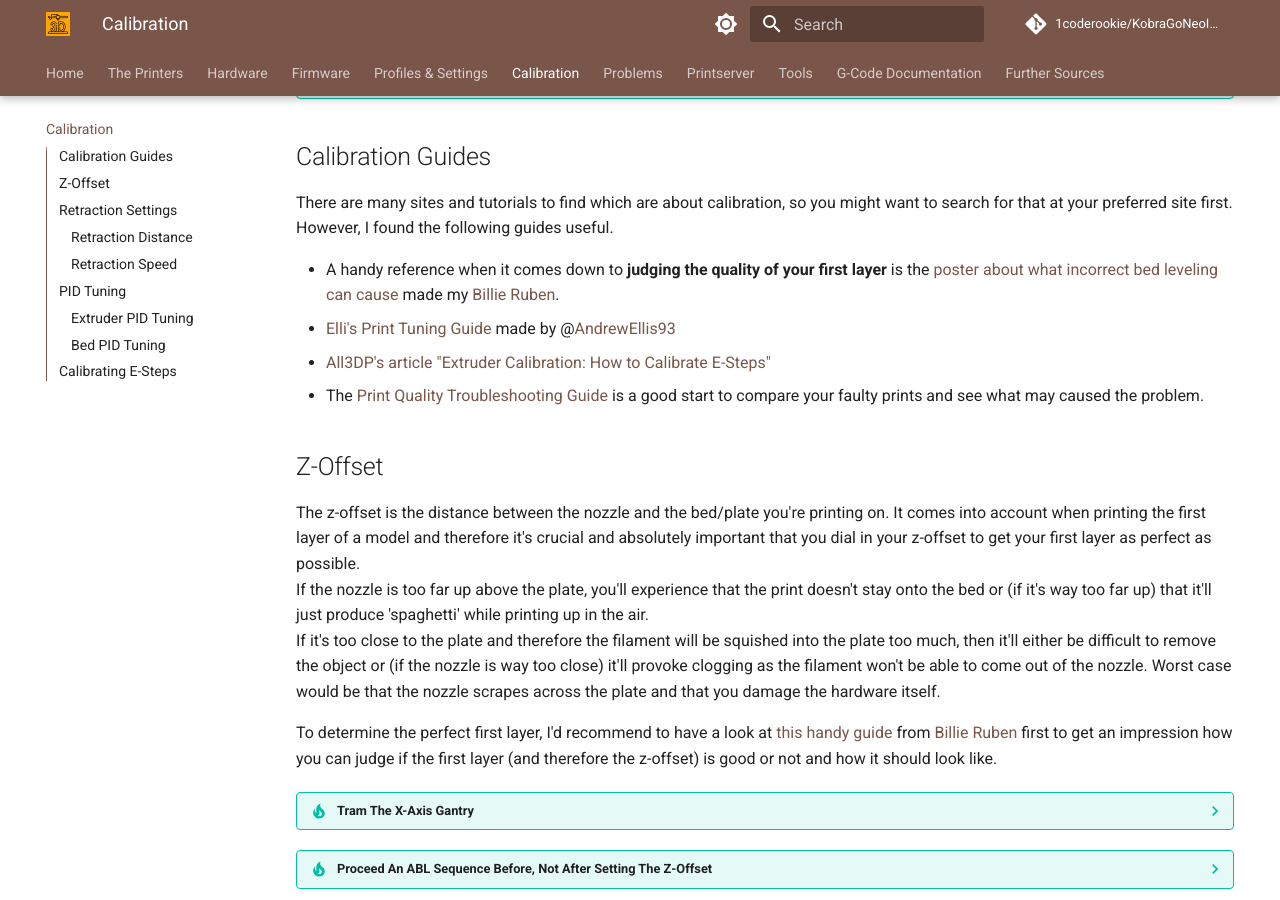
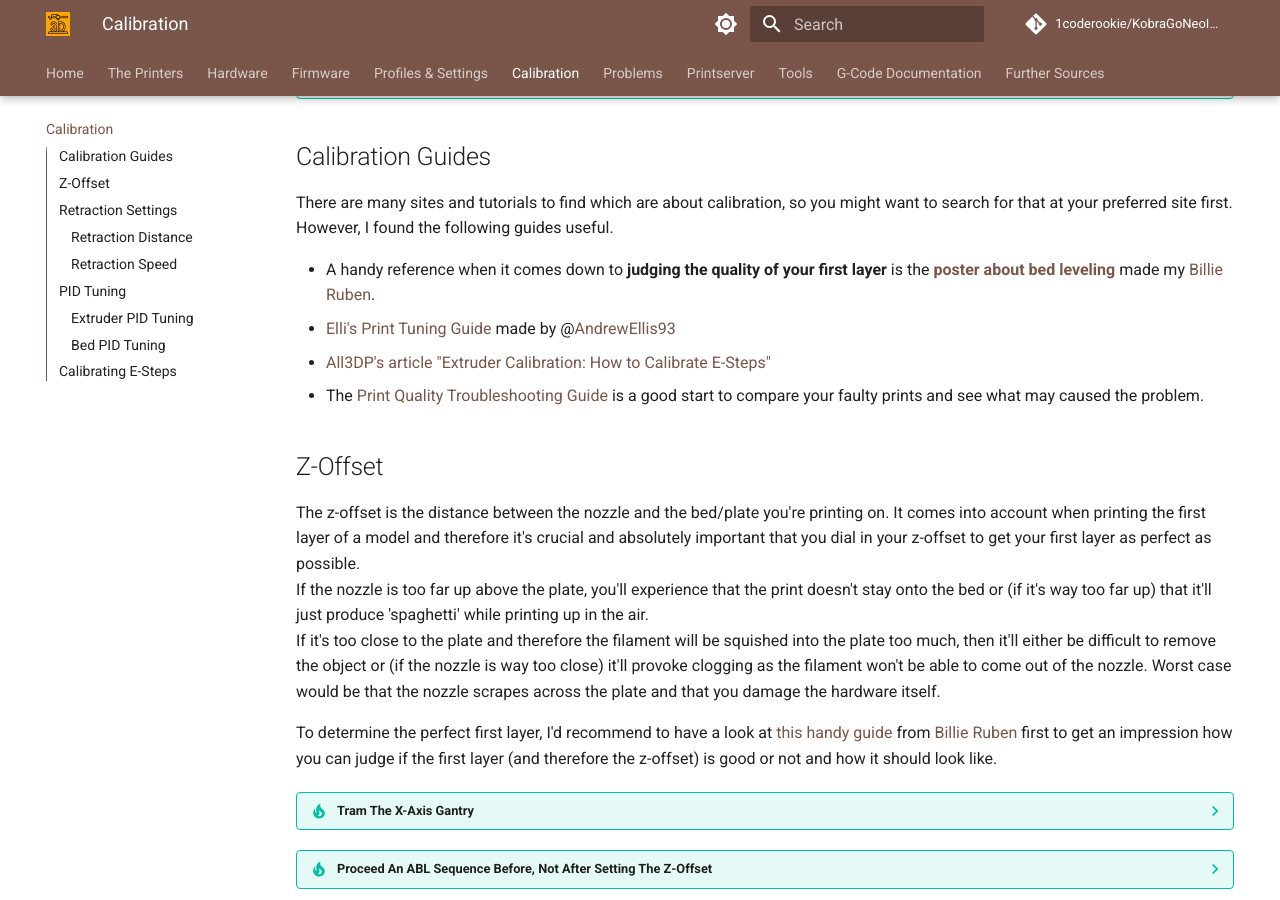
Before and after one commit to 1coderookie/KobraGoNeoInsights, an MkDocs documentation site: the page built from docs/calibration.md, in a window 1280 px wide and 900 px high, scrolled down 474 px. Built offline with MkDocs 1.6.1 and Material for MkDocs 9.7.7, drawn with Linux system fonts in a browser that asks for light colours; comment, search, counter and statistics services are not loaded.

Commit message:
Update calibration.md

```diff
--- a/docs/calibration.md
+++ b/docs/calibration.md
@@ -20,7 +20,7 @@ However, to make this journey a bit easier for you to begin with, I'll list some
 ## Calibration Guides
 There are many sites and tutorials to find which are about calibration, so you might want to search for that at your preferred site first. However, I found the following guides useful.
 
-- A handy reference when it comes down to **judging the quality of your first layer** is the [poster about what incorrect bed leveling can cause](https://i.imgur.com/hIcGr8U.png) made my [Billie Ruben](https://www.billieruben.info/).
+- A handy reference when it comes down to **judging the quality of your first layer** is the [**poster about bed leveling**](https://i.imgur.com/hIcGr8U.png) made my [Billie Ruben](https://www.billieruben.info/).
 - [Elli's Print Tuning Guide](https://ellis3dp.com/Print-Tuning-Guide/) made by @[AndrewEllis93](https://github.com/AndrewEllis93)
 - [All3DP's article "Extruder Calibration: How to Calibrate E-Steps"](https://all3dp.com/2/extruder-calibration-6-easy-steps-2/)
 - The [Print Quality Troubleshooting Guide](https://www.simplify3d.com/resources/print-quality-troubleshooting/) is a good start to compare your faulty prints and see what may caused the problem.
```
